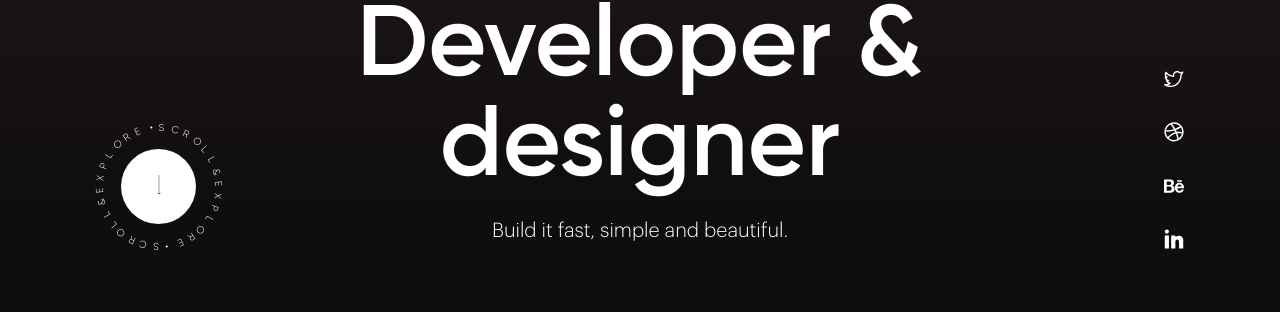
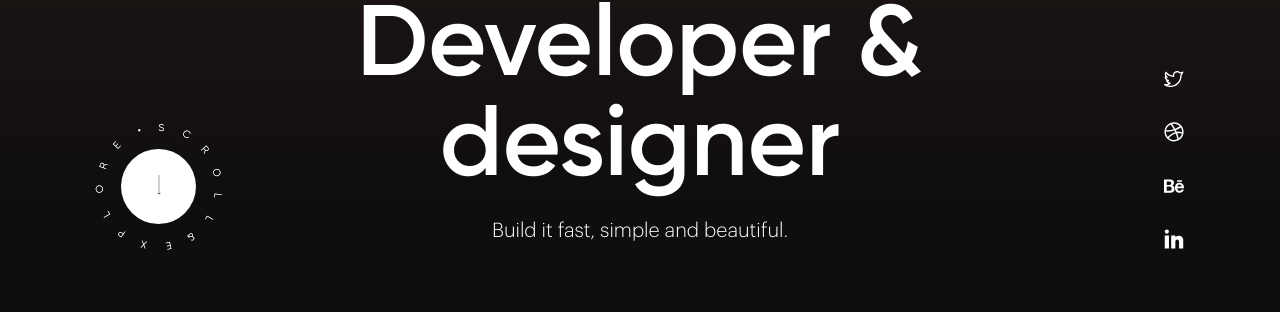
Before and after one commit to faculedesma/fledesma-dev, a React (Vite) app: page / in a window 1280 px wide. Shown: the part 471-783 px from the top of the page. Built offline with nearby package versions, Linux system fonts and the light colour scheme.

Commit message:
fix: increase rotation scroll button

```diff
--- a/src/components/buttons/ScrollButton.tsx
+++ b/src/components/buttons/ScrollButton.tsx
@@ -17,7 +17,7 @@ export const ScrollButton = () => {
         .map(
           (char, index) =>
             `<span style="transform:rotate(${
-              index * 6
+              index * 12
             }deg)">${char}</span>`
         )
         .join('');
--- a/src/components/buttons/scroll-button.scss
+++ b/src/components/buttons/scroll-button.scss
@@ -43,8 +43,8 @@
     position: absolute;
     top: 50%;
     left: 50%;
-    cursor: pointer;
     translate: -50% -50%;
     z-index: 5;
+    cursor: pointer;
   }
 }
```
